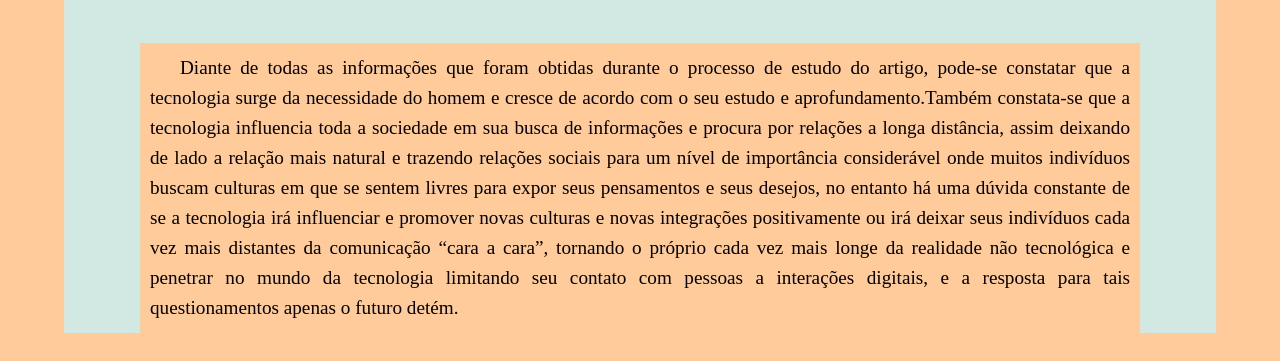
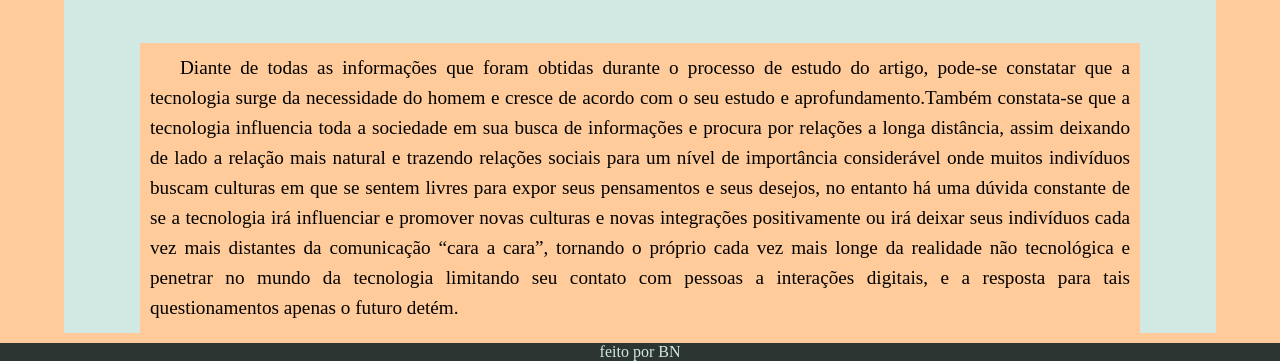
Before and after one commit to brennoldeucas/html-css, a plain HTML site: page desafios/site3/site.html in a window 1280 px wide. Shown: the part 2954-3315 px from the top of the page. Before the commit the page ends 3287 px from the top, so only its background shows below. Drawn offline with Linux system fonts and the light colour scheme.

Commit message:
site
site

```diff
--- a/desafios/site3/site.html
+++ b/desafios/site3/site.html
@@ -73,7 +73,7 @@
         <p>Em São Francisco (EUA), uma forma de mostrar o tradicionalismo em contraste com a tecnologia é o fato de sua população usar um aplicativo para contatar o seu meio de transporte e ainda sim ter a opção de cruzar parte da cidade em um bonde elétrico de quase 150 anos. Assim como a cidade citada anteriormente, o Japão é o melhor exemplo para se observar esse contraste entre tecnologia e tradição, onde mesmo sendo um dos maiores polos tecnológicos, o tradicionalismo é facilmente notado no dia a dia da população.</p>
         </article>
 
-        <h1 class="foto"><img src="../../../../midias/tecnologia2.png"></h1>
+        <h1 class="foto"><img src="../../../../midias/tecnologia3.jpeg"></h1>
 
         <article id="consideraçoes">
 
@@ -86,7 +86,7 @@
     </main>
 
     <footer>
-
+        <p>feito por BN</p>
     </footer>
 
 </body>
--- a/desafios/site3/style.css
+++ b/desafios/site3/style.css
@@ -140,3 +140,13 @@ h2{
     margin-top: 10px;
 
 }
+
+footer{
+    margin-top: 10px;
+}
+
+footer > p{
+    background-color: #2C3532;
+    color: var(--cor5);
+    text-align: center;
+}
```
